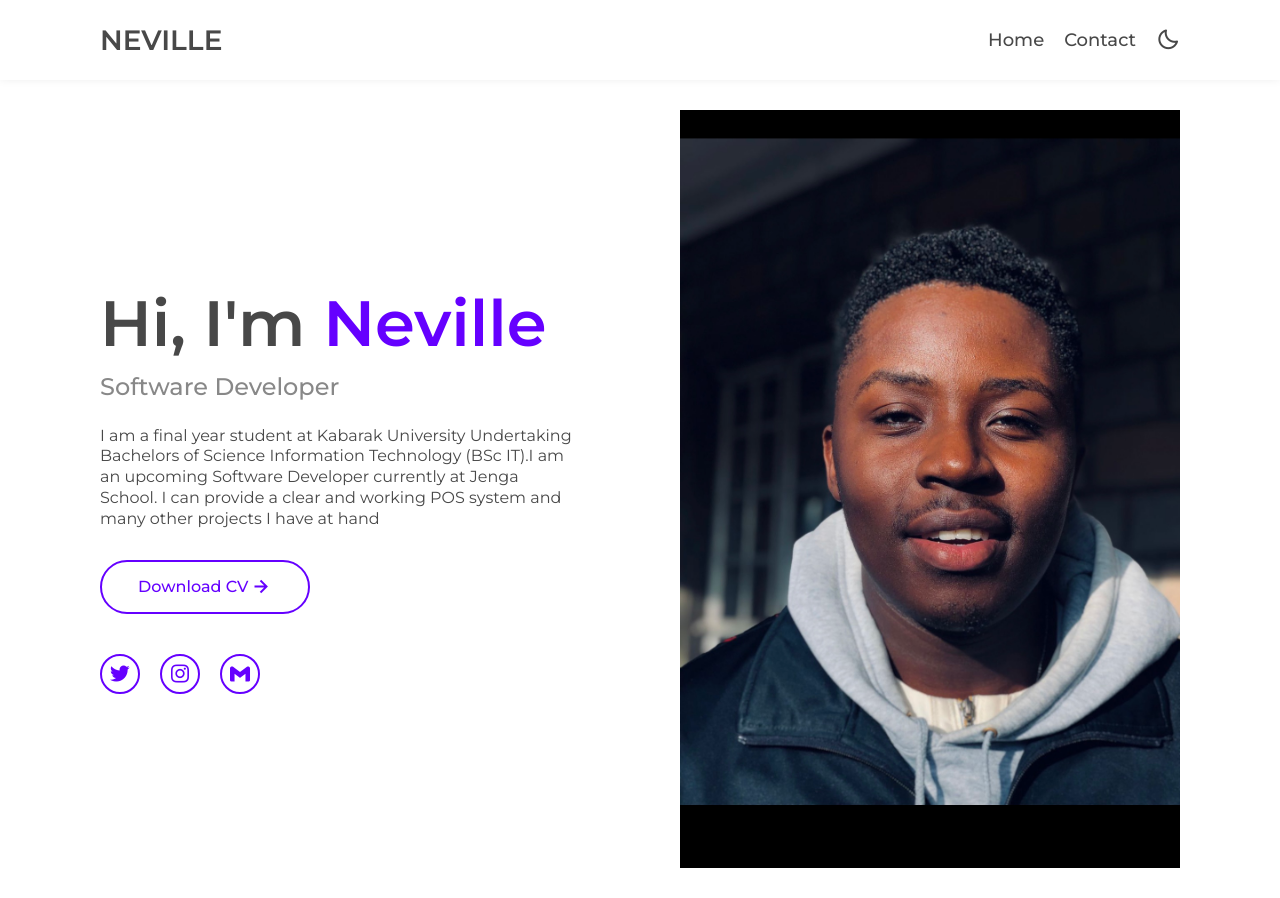
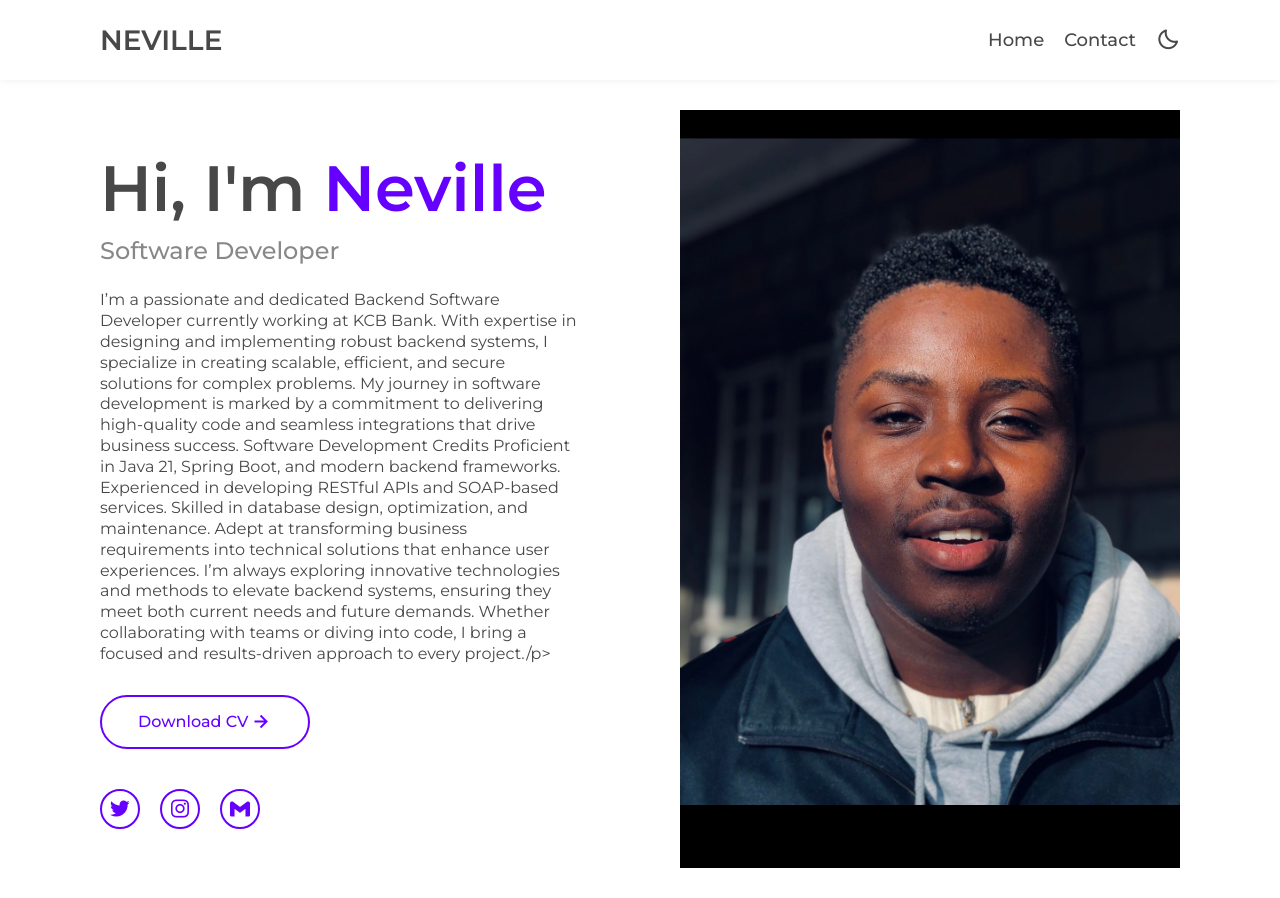
Before and after one commit to el-elliven/portfolio.github.io, a plain HTML site: page index.html in a window 1280 px wide. Drawn offline with nearby package versions, Linux system fonts and the light colour scheme; a script that the page names is missing.

Commit message:
Update index.html

```diff
--- a/index.html
+++ b/index.html
@@ -50,8 +50,15 @@
                 <div class="intro__content">
                     <h1 id="home" class="intro__title ">Hi, I'm <span>Neville</span></h1>
                     <span class="intro__position ">Software Developer </span>
-                    <p class="intro__text ">I am a final year student at Kabarak University Undertaking Bachelors of Science Information Technology (BSc IT).I am an upcoming Software Developer currently at Jenga School. I can provide a clear and working POS system and many other
-                        projects I have at hand</p>
+                    <p class="intro__text ">I’m a passionate and dedicated Backend Software Developer currently working at KCB Bank. With expertise in designing and implementing robust backend systems, I specialize in creating scalable, efficient, and secure solutions for complex problems. My journey in software development is marked by a commitment to delivering high-quality code and seamless integrations that drive business success.
+
+Software Development Credits
+
+Proficient in Java 21, Spring Boot, and modern backend frameworks.
+Experienced in developing RESTful APIs and SOAP-based services.
+Skilled in database design, optimization, and maintenance.
+Adept at transforming business requirements into technical solutions that enhance user experiences.
+I’m always exploring innovative technologies and methods to elevate backend systems, ensuring they meet both current needs and future demands. Whether collaborating with teams or diving into code, I bring a focused and results-driven approach to every project./p>
 
                     <div class="intro__btn ">
                         <a href="/assets/Documents/CURRICULUM_VITAE_NEVILLE.docx" title=" " class="btn ">Download CV <i class='bx bx-right-arrow-alt' ></i></a>
```
